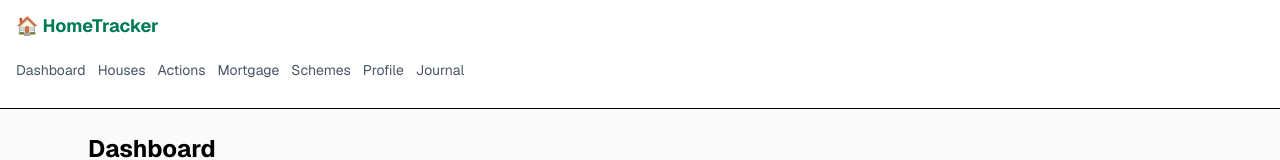
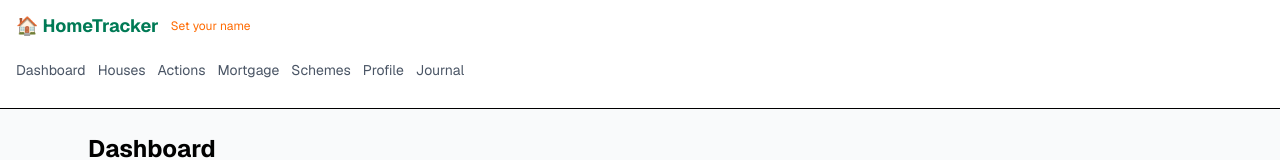
Before and after one commit to suyash691/hometracker-dublin, a Next.js app: page / in a window 1280 px wide. Shown: the top 160 px of the page. Built offline with nearby package versions, Linux system fonts and the light colour scheme; no server answers; the database is empty.

Commit message:
Add UserBadge to nav — shows current user, click to switch
Shows '👤 Sarah' in the nav bar. Click to switch user.
If no user set, shows 'Set your name' prompt in orange.
Uses the existing /api/auth/login + /api/auth/me endpoints.
No AUTH_USERS env needed — honor system for a couple.

```diff
--- a/src/app/layout.tsx
+++ b/src/app/layout.tsx
@@ -1,6 +1,7 @@
 import type { Metadata } from "next";
 import { Geist } from "next/font/google";
 import Link from "next/link";
+import UserBadge from "@/components/UserBadge";
 import "./globals.css";
 
 const geist = Geist({ subsets: ["latin"] });
@@ -27,7 +28,10 @@ export default function RootLayout({ children }: { children: React.ReactNode })
       <body className={`${geist.className} bg-gray-50 min-h-screen`}>
         <nav className="bg-white border-b px-4 py-3">
           <div className="flex items-center justify-between">
+          <div className="flex items-center gap-3">
             <span className="font-bold text-lg text-emerald-700">🏠 HomeTracker</span>
+            <UserBadge />
+          </div>
           </div>
           <div className="flex gap-3 mt-2 overflow-x-auto pb-1 -mx-1 px-1">
             {NAV.map(n => (
--- /dev/null
+++ b/src/components/UserBadge.tsx
@@ -0,0 +1,34 @@
+"use client";
+import { useEffect, useState } from "react";
+
+export default function UserBadge() {
+  const [user, setUser] = useState<string | null>(null);
+  const [editing, setEditing] = useState(false);
+  const [name, setName] = useState("");
+
+  useEffect(() => {
+    fetch("/api/auth/me").then(r => r.json()).then(d => setUser(d.user)).catch(() => {});
+  }, []);
+
+  const login = async () => {
+    if (!name.trim()) return;
+    await fetch("/api/auth/login", { method: "POST", headers: { "Content-Type": "application/json" }, body: JSON.stringify({ name: name.trim(), password: "" }) });
+    setUser(name.trim());
+    setEditing(false);
+  };
+
+  if (editing) {
+    return (
+      <span className="flex items-center gap-1">
+        <input value={name} onChange={e => setName(e.target.value)} onKeyDown={e => e.key === "Enter" && login()} placeholder="Your name" className="border rounded px-2 py-0.5 text-xs w-24" autoFocus />
+        <button onClick={login} className="text-xs text-emerald-600">✓</button>
+      </span>
+    );
+  }
+
+  if (!user) {
+    return <button onClick={() => setEditing(true)} className="text-xs text-orange-500 hover:underline">Set your name</button>;
+  }
+
+  return <button onClick={() => setEditing(true)} className="text-xs text-gray-500 hover:text-emerald-600" title="Click to switch user">👤 {user}</button>;
+}
```
